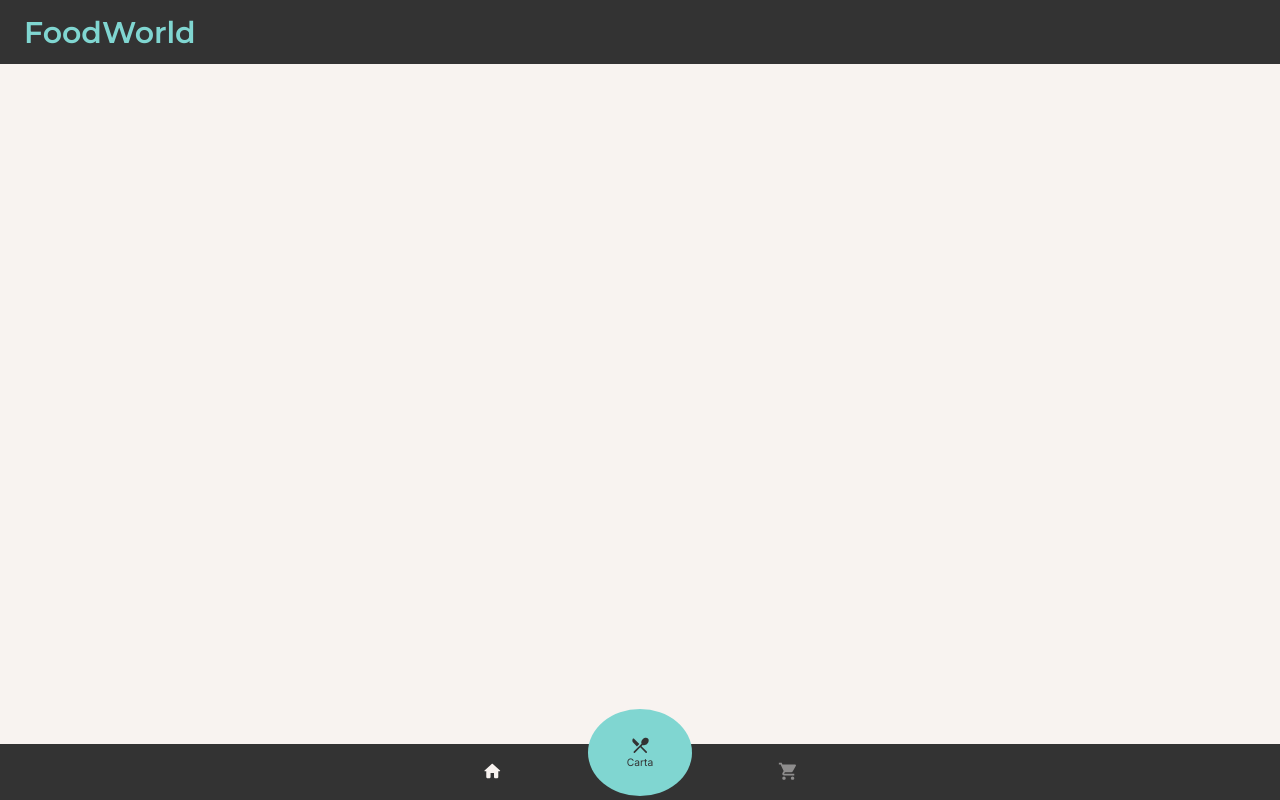
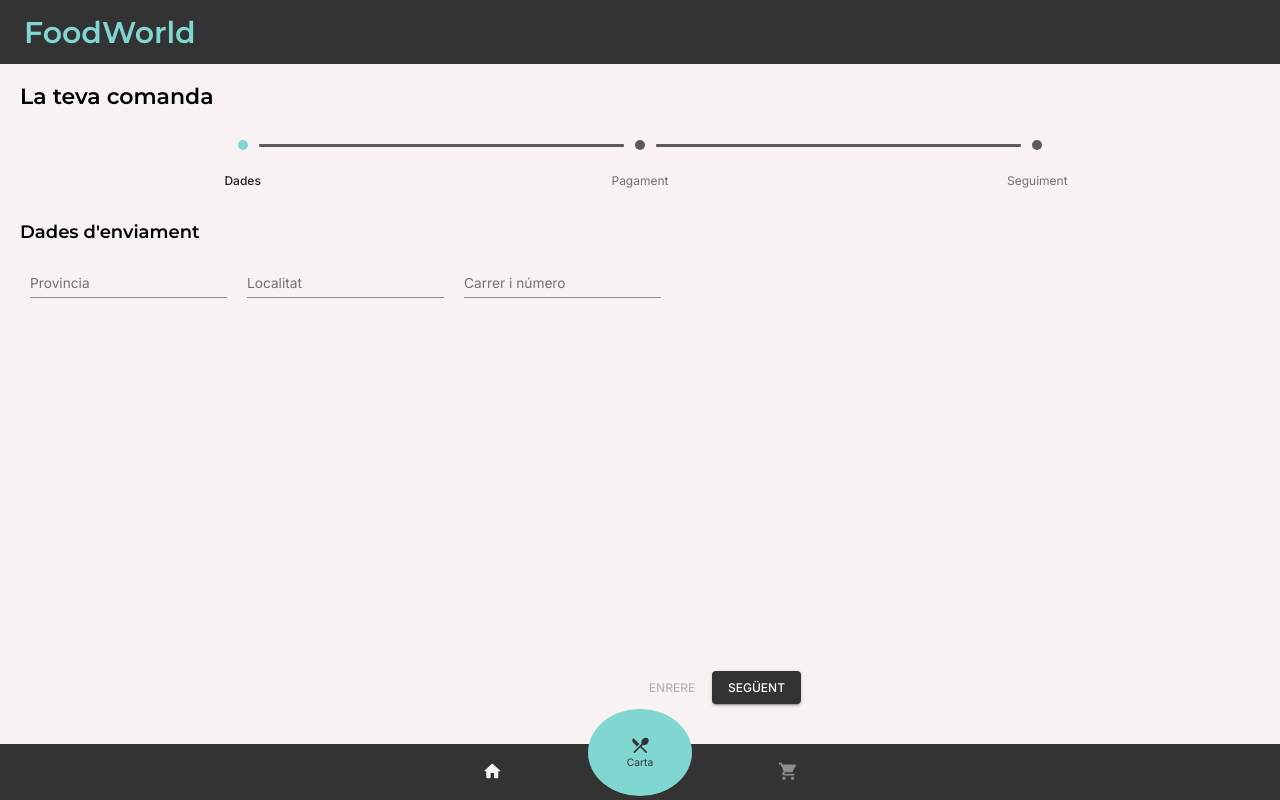
Before and after one commit to carlesonielfa/foodworld, a React (Create React App) app: page /fhc6/checkout in a window 1280 px wide. Built offline with nearby package versions, Linux system fonts and the light colour scheme.

Commit message:
Formularis funcionant

```diff
--- a/package.json
+++ b/package.json
@@ -5,6 +5,7 @@
   "dependencies": {
     "@material-ui/core": "^4.9.7",
     "@material-ui/icons": "^4.9.1",
+    "@material-ui/pickers": "^3.2.10",
     "@testing-library/jest-dom": "^4.2.4",
     "@testing-library/react": "^9.5.0",
     "@testing-library/user-event": "^7.2.1",
--- a/src/App.js
+++ b/src/App.js
@@ -11,7 +11,7 @@ import Inici from "./Inici";
 import Cistella from "./Cistella";
 import Navegacio from "./Navegacio";
 import Italia from "./Italia";
-import Pagament from "./Pagament";
+import Checkout from "./Pagament";
 // FONTS
 import "typeface-montserrat";
 import "typeface-inter";
@@ -61,7 +61,7 @@ function App() {
               <Italia />
             </Route>
             <Route path="/fhc6/checkout">
-              <Pagament />
+              <Checkout/>
             </Route>
           </Switch>
         </Container>
--- a/src/Carta.js
+++ b/src/Carta.js
@@ -2,7 +2,7 @@ import React from "react";
 
 import { makeStyles, ButtonBase } from "@material-ui/core";
 
-import Typography from "@material-ui/core/Typography";
+import {Typography} from "@material-ui/core/";
 import { Link } from "react-router-dom";
 
 import { images } from "./CartaList";
--- a/src/Cistella.js
+++ b/src/Cistella.js
@@ -1,15 +1,13 @@
 import React from "react";
-import {Typography, Button} from "@material-ui/core/";
+import {Typography} from "@material-ui/core/";
 import { Link } from "react-router-dom";
 import { makeStyles } from "@material-ui/core/styles";
 import FoodButton from "./FoodButton";
 
 const useStyles = makeStyles((theme) => ({
-  buttonCheckout: {
-    backgroundColor: theme.palette.accent.main,
-    align: "center",
-    textTransform: "none",
-    fontSize: 16
+  root: {
+    padding : '20px',
+    paddingLeft: '40px'
   },
 }));
 
@@ -17,8 +15,8 @@ export default function Cistella() {
   const classes = useStyles();
   return (
     <div align="center">
-      <Typography align="center" variant="h5">
-        Cistella
+      <Typography  className={classes.root} align="left" variant="h2">
+        La teva cistella
       </Typography>
       <FoodButton component={Link} to="/fhc6/checkout" text="Realitzar Comanda"/>
     </div>
--- /dev/null
+++ b/src/CustomStepper.js
@@ -0,0 +1,174 @@
+import React from 'react';
+import PropTypes from 'prop-types';
+import { makeStyles, withStyles } from '@material-ui/core/styles';
+import clsx from 'clsx';
+import Stepper from '@material-ui/core/Stepper';
+import Step from '@material-ui/core/Step';
+import StepLabel from '@material-ui/core/StepLabel';
+import Check from '@material-ui/icons/Check';
+import StepConnector from '@material-ui/core/StepConnector';
+import Button from '@material-ui/core/Button';
+import Typography from '@material-ui/core/Typography';
+import {FormulariEnviament,FormulariPagament} from './Formularis';
+const QontoConnector = withStyles((theme) =>({
+  alternativeLabel: {
+    top: 10,
+    left: 'calc(-50% + 16px)',
+    right: 'calc(50% + 16px)',
+  },
+  active: {
+    '& $line': {
+      borderColor: theme.palette.accent.main,
+    },
+  },
+  completed: {
+    '& $line': {
+      borderColor: theme.palette.accent.main,
+    },
+  },
+  line: {
+    borderColor: theme.palette.primary.light,
+    borderTopWidth: 3,
+    borderRadius: 1,
+  },
+}))(StepConnector);
+
+const useQontoStepIconStyles = makeStyles((theme) =>({
+  root: {
+    color: theme.palette.primary.light,
+    display: 'flex',
+    height: 22,
+    alignItems: 'center',
+  },
+  active: {
+    color: theme.palette.accent.main,
+  },
+  circle: {
+    width: 10,
+    height: 10,
+    borderRadius: '50%',
+    backgroundColor: 'currentColor',
+  },
+  completed: {
+    color: theme.palette.accent.main,
+    zIndex: 1,
+    fontSize: 22,
+  },
+}));
+
+function QontoStepIcon(props) {
+  const classes = useQontoStepIconStyles();
+  const { active, completed } = props;
+
+  return (
+    <div
+      className={clsx(classes.root, {
+        [classes.active]: active,
+      })}
+    >
+      {completed ? <Check className={classes.completed} /> : <div className={classes.circle} />}
+    </div>
+  );
+}
+
+QontoStepIcon.propTypes = {
+  active: PropTypes.bool,
+  completed: PropTypes.bool,
+};
+
+const useStyles = makeStyles((theme) => ({
+  root: {
+    width: '100%',
+  },
+  buttonContainer:{
+    position: "fixed",
+    left: "50%",
+    bottom: "12%"
+  },
+  button: {
+    marginRight: theme.spacing(1),
+  },
+  instructions: {
+    marginTop: theme.spacing(1),
+    marginBottom: theme.spacing(1),
+  },
+  stepper:{
+      backgroundColor: theme.palette.background.main
+  }
+}));
+
+function getSteps() {
+  return ["Dades", "Pagament", "Seguiment"];
+}
+
+function getStepContent(step) {
+  switch (step) {
+    case 0:
+      return (<FormulariEnviament/>);
+    case 1:
+      return (<FormulariPagament/>);
+    case 2:
+      return 'This is the bit I really care about!';
+    default:
+      return 'Unknown step';
+  }
+}
+
+export default function CustomStepper() {
+  const classes = useStyles();
+  const [activeStep, setActiveStep] = React.useState(0);
+  const steps = getSteps();
+
+  const handleNext = () => {
+    setActiveStep((prevActiveStep) => prevActiveStep + 1);
+  };
+
+  const handleBack = () => {
+    setActiveStep((prevActiveStep) => prevActiveStep - 1);
+  };
+
+  const handleReset = () => {
+    setActiveStep(0);
+  };
+
+  return (
+    <div className={classes.root}>
+      <Stepper alternativeLabel activeStep={activeStep} connector={<QontoConnector />} className={classes.stepper}>
+        {steps.map((label) => (
+          <Step key={label}>
+            <StepLabel StepIconComponent={QontoStepIcon}>{label}</StepLabel>
+          </Step>
+        ))}
+      </Stepper>
+      <div>
+        {activeStep === steps.length ? (
+          <div>
+            <Typography className={classes.instructions}>
+              All steps completed - you&apos;re finished
+            </Typography>
+            <Button onClick={handleReset} className={classes.button}>
+              Reset
+            </Button>
+          </div>
+        ) : (
+          <div>
+            <Typography className={classes.instructions}>{getStepContent(activeStep)}</Typography>
+            <div className={classes.buttonContainer}>
+              <Button disabled={activeStep === 0} onClick={handleBack} className={classes.button}>
+                Enrere
+              </Button>
+              <Button
+                variant="contained"
+                color="primary"
+                onClick={handleNext}
+                className={classes.button}
+              >
+                {activeStep === steps.length - 1 ? 'Valorar' : 'Següent'}
+              </Button>
+            </div>
+          </div>
+        )}
+      </div>
+    </div>
+  );
+}
--- a/src/FoodButton.js
+++ b/src/FoodButton.js
@@ -18,7 +18,7 @@ export default function FoodButton(props){
     return(
         <div align="center">
             <ButtonBase className={buttons.root} {...props}>
-                <Typography variant="h2" color="inherit">
+                <Typography variant="h3" color="inherit">
                     {props.text}
                 </Typography>
             </ButtonBase>
--- /dev/null
+++ b/src/Formularis.js
@@ -0,0 +1,97 @@
+import React from "react";
+import {Typography} from "@material-ui/core/";
+import { makeStyles } from "@material-ui/core/styles";
+import TextField from '@material-ui/core/TextField';
+import MenuItem from '@material-ui/core/MenuItem';
+import InputLabel from '@material-ui/core/InputLabel';
+import Select from '@material-ui/core/Select';
+const styles = makeStyles((theme) => ({
+    field : {
+        margin: "10px"
+    },
+    smallField : {
+        margin: "10px",
+        width: "40px"
+    },
+    number:{
+        display:"flex",
+        marginTop: "10px"
+    }
+}));
+
+
+const dadesEnviament = ["Provincia", "Localitat", "Carrer i número"]
+
+function FormulariEnviament() {
+    const classes = styles();
+    return(
+        <div >
+            <Typography  align="left" variant="h3">
+                Dades d'enviament
+            </Typography>
+            <form>
+                <div>
+                    {dadesEnviament.map(dada => (
+                        <TextField  className={classes.field} id="standard-basic" label={dada} />
+                    ))}
+                </div>
+            </form>
+        </div>
+    );
+}
+
+const dadesPagament = ["Titular de la tarjeta", "Número de la tarjeta"]
+
+function FormulariPagament() {
+    const [mes, setMes] = React.useState('1');
+    const handleChangeMes = (event) => {
+        setMes(event.target.value);
+    };
+    const [any, setAny] = React.useState('2020');
+    const handleChangeAny = (event) => {
+        setAny(event.target.value);
+    };
+    const classes = styles();
+
+    return(
+        <div >
+            <Typography  align="left" variant="h3">
+                Dades de Pagament
+            </Typography>
+            <form>
+                <div>
+                    {dadesPagament.map(dada => (
+                        <TextField  className={classes.field} id="standard-basic" label={dada} />
+                    ))}
+                    <div className={classes.number}>
+                        <div className={classes.field}>
+                            <InputLabel>Mes</InputLabel>
+                            <Select value={mes} onChange={handleChangeMes}>
+                                {[...range(1,12)].map((val)=>(
+                                    <MenuItem value={val}>{val}</MenuItem>
+                                ))}
+                            </Select>
+                        </div>
+                        <div className={classes.field}>
+                            <InputLabel>Any</InputLabel>
+                            <Select value={any} onChange={handleChangeAny}>
+                                {[...range(2020,2030)].map((val)=>(
+                                    <MenuItem value={val}>{val}</MenuItem>
+                                ))}
+                            </Select>
+                        </div>
+
+                    </div>
+                    <TextField  className={classes.smallField} id="standard-basic" label="CCV"/>
+                </div>
+            </form>
+        </div>
+    );
+}
+
+function* range(start, end) {
+    yield start;
+    if (start === end) return;
+    yield* range(start + 1, end);
+}
+export {FormulariEnviament,FormulariPagament}
--- a/src/Pagament.js
+++ b/src/Pagament.js
@@ -1,9 +1,23 @@
 import React from "react";
+import {Typography} from "@material-ui/core/";
+import { makeStyles } from "@material-ui/core/styles";
+import CustomStepper from "./CustomStepper";
+const useStyles = makeStyles((theme) => ({
+    root: {
+      padding : '20px',
+      paddingLeft: '20px'
+    },
+}));
 
-export default function Pagament() {
+
+export default function Checkout() {
+    const classes = useStyles();
     return(
-        <div>
-
+        <div className={classes.root} >
+        <Typography  align="left" variant="h2">
+            La teva comanda
+        </Typography>
+        <CustomStepper/>
         </div>
     );
 }
```
Also changed, not shown: 1 other file (tests, documents, lock files or other folders).
